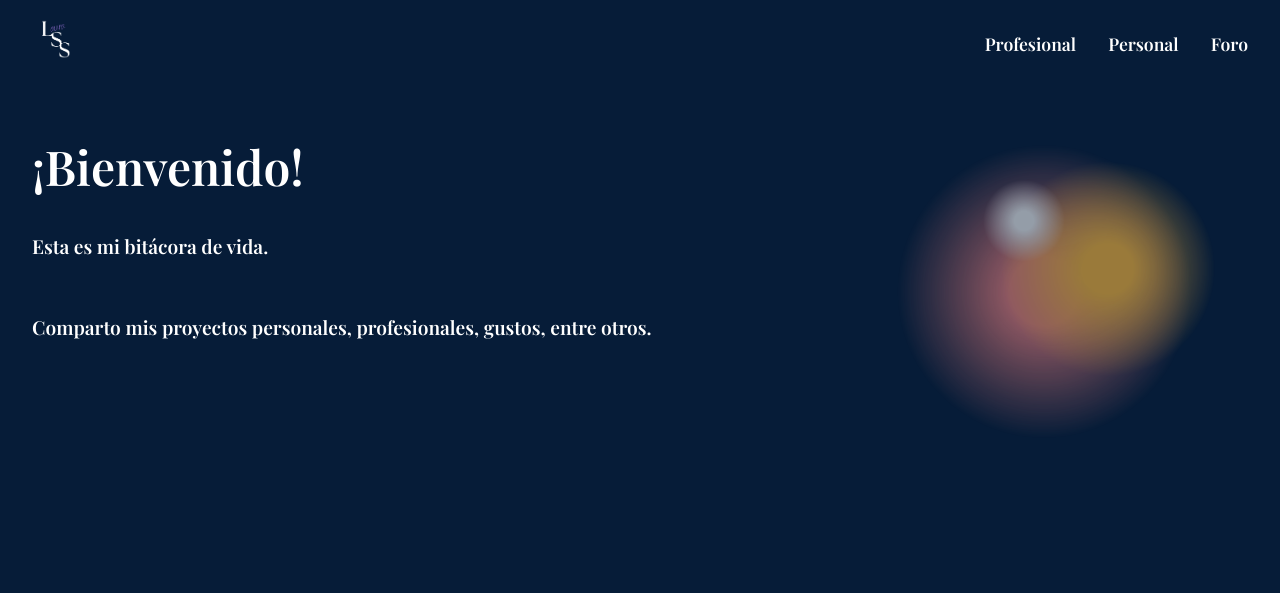
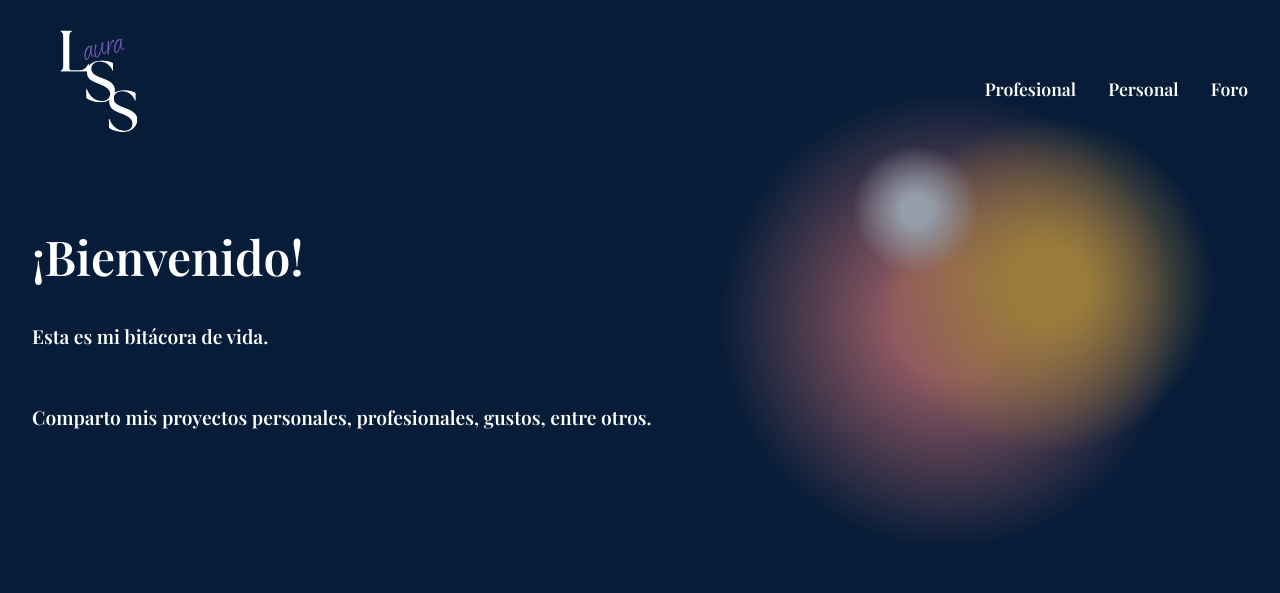
Before and after one commit to Sophita-7275/laurasophiasalazar.com, a plain HTML site: page index.html in a window 1280 px wide. Drawn offline with nearby package versions, Linux system fonts and the light colour scheme.

Commit message:
Update style.css

```diff
--- a/style.css
+++ b/style.css
@@ -21,7 +21,7 @@ header {
 }
 
 .logo img {
-  height: 50px;
+  height: 140px;
   width: auto;
 }
 
@@ -82,7 +82,7 @@ p {
   top: 30%;
   right: 5%;
   transform: translateY(-30%);
-  width: 320px;
+  width: 500px;
   max-width: 80vw;
   opacity: 0.6;
   z-index: 0;
```
